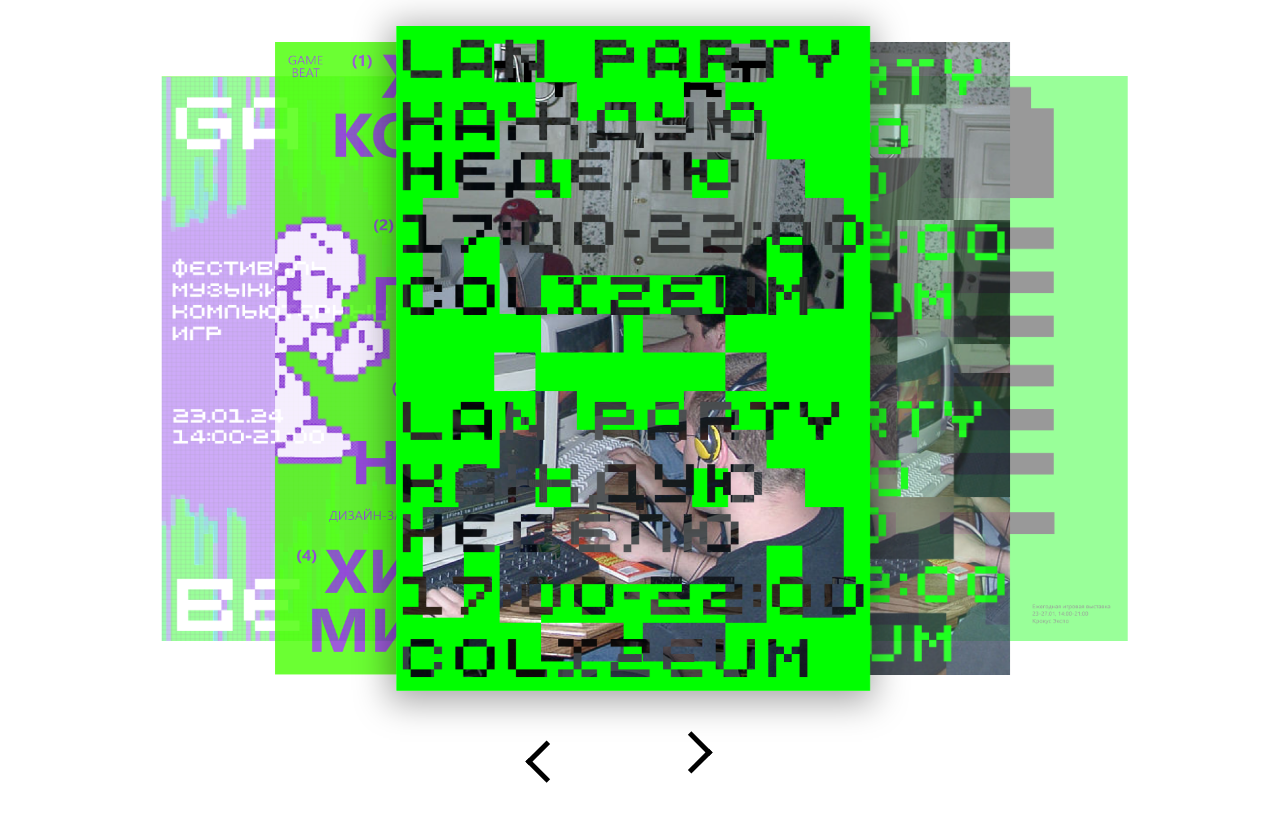
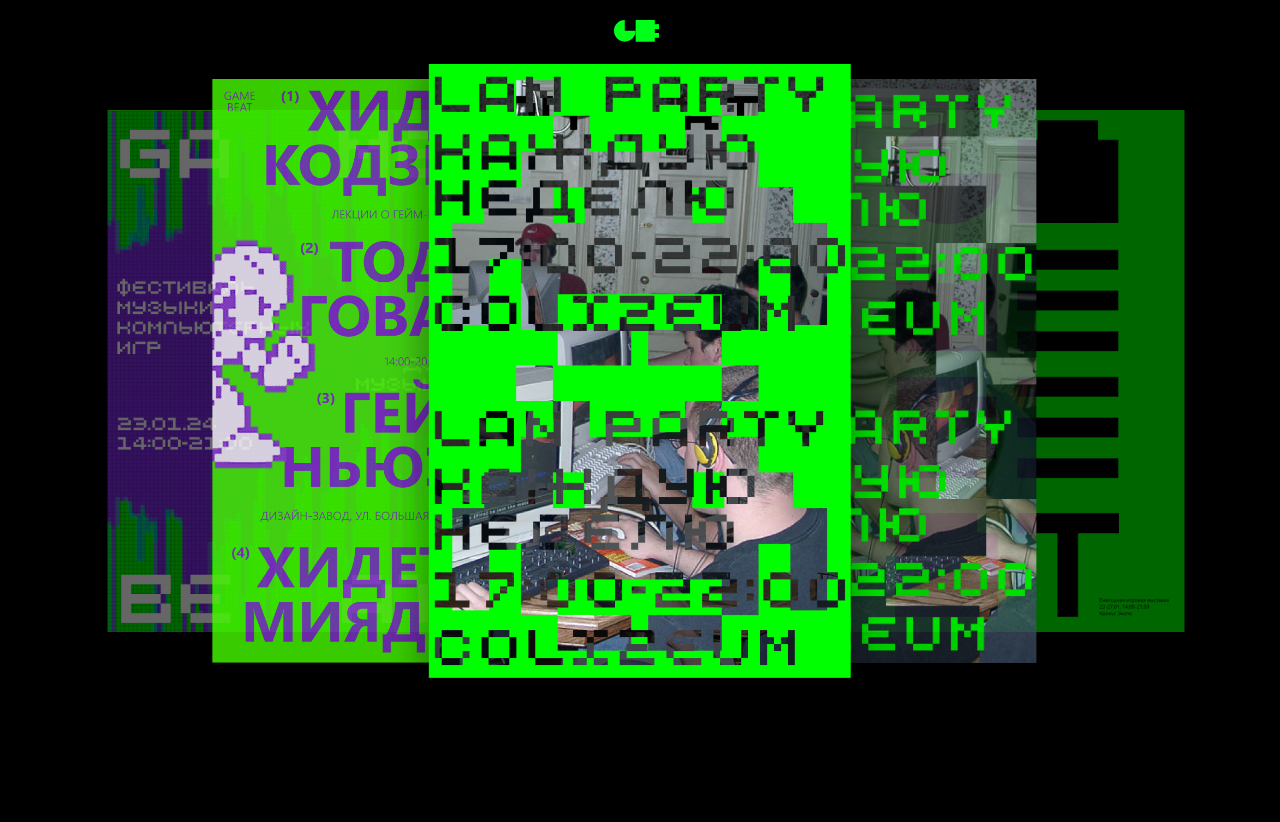
Before and after one commit to SofiiaShirenkova/posters-slider-js, a plain HTML site: page index.html in a window 1280 px wide. Drawn offline with nearby package versions, Linux system fonts and the light colour scheme.

Commit message:
Add files via upload

```diff
--- a/index.html
+++ b/index.html
@@ -11,8 +11,12 @@
 
   </head>
   <body>
+<!--
+    <div class="main_window"> -->
+    <img class="main_icon" src="img/main_w.svg">
 
     <div class="gallery">
+
       <div class="gallery-container">
         <img class="gallery-item g-i-1" src="img/1.png" data-index="1">
         <img class="gallery-item g-i-2" src="img/2.png" data-index="2">
@@ -20,7 +24,9 @@
         <img class="gallery-item g-i-4" src="img/4.png" data-index="4">
         <img class="gallery-item g-i-5" src="img/5.png" data-index="5">
       </div>
+
       <div class="gallery-controls"></div>
+
     </div>
     <script src="javascripts/script.js"></script>
 
--- a/stylesheets/content.css
+++ b/stylesheets/content.css
@@ -1,9 +1,24 @@
 body {
-  margin: 0;
-  padding: 0;
+  /* margin: 0;
+  padding: 0; */
   display: flex;
   flex-direction: row;
   align-items: center;
+  background-color: #000;
+}
+
+
+/* .main_window{
+   position: absolute;
+} */
+
+.main_icon{
+  position: fixed;
+  display: flex;
+  align-self: center;
+  margin-left: 48%;
+  margin-top: 4%;
+  z-index: 1000;
 }
 
 .gallery{
@@ -14,10 +29,10 @@
 .gallery-container {
   align-items: center;
   display: flex;
-  height: 52vw;
-  max-width: 37vw;
-  margin-top: 2%;
-  margin-left: 28%;
+  height: 48vw;
+  max-width: 33vw;
+  margin-top: 5%;
+  margin-left: 29%;
   /* margin: 0 auto; */
   position: relative;
 }
@@ -34,7 +49,7 @@
 }
 
 .g-i-1{
-  left: 1%;
+  left: -20%;
   opacity: .4;
   transform:  translateX(-50%);
 }
@@ -54,7 +69,7 @@
 }
 
 .g-i-2{
-  left: 30%;
+  left: 10%;
   transform: translateX(-50%);
 }
 
@@ -62,19 +77,19 @@
   box-shadow: -2px 5px 33px 6px rgba(0, 0, 0, 0.35);
   margin: 20vw;
   opacity: 1;
-  left: 4%;
+  left: 3%;
   transform: translateX(-50%);
   width: 100%;
   z-index: 3;
 }
 
 .g-i-4{
-  left: 90%;
+  left: 110%;
   transform: translateX(-50%);
 }
 
 .g-i-5{
-  left: 120%;
+  left: 150%;
   opacity: .4;
   transform: translateX(-50%);
 }
@@ -82,7 +97,7 @@
 .gallery-controls{
   display: flex;
   justify-content: center;
-  margin: 25px 0;
+  margin: -30% 0;
   height: 100px;
 }
 
@@ -91,9 +106,10 @@
   border: 0;
   cursor: pointer;
   font-size: 30px;
-  margin: 0 50px;
+  margin: 0 20%;
   padding: 0 12px;
   text-transform: capitalize;
+  z-index: 10;
 }
 
 .gallery-controls-button:focus{
@@ -105,18 +121,18 @@
 }
 
 .gallery-controls-previous::before{
-  border: solid #000;
+  border: solid #ffffff00;
   border-width: 0 5px 5px 0;
   content: '';
   display: inline-block;
-  height: 5px;
-  left: -30px;
+  /* margin-left: 50%; */
+  height: 40vw;
+  width: 20vw;
   padding: 10px;
-  position: absolute;
-  top: 20%;
-  transform: rotate(135deg) translateY(-50%);
-  transition: left 0.15s ease-in-out;
-  width: 5px;
+  right: 18%;
+  margin-top: 4vw;
+  transform: translateY(-50%);
+  /* transition: rigth 0.15s ease-in-out; */
 }
 
 .gallery-controls-previous:hover::before{
@@ -128,17 +144,18 @@
 }
 
 .gallery-controls-next::before{
-  border: solid #000;
-  border-width: 0 5px 5px 0;
+  border: solid #ffffff00;
+  border-width: 0 10px 5px 0;
   content: '';
   display: inline-block;
-  height: 5px;
+  margin-left: -8%;
+  height: 40vw;
+  width: 20vw;
   padding: 10px;
-  right: -30px;
-  top: 45;
-  transform: rotate(-45deg) translateY(-50%);
-  transition: rigth 0.15s ease-in-out;
-  width: 5px;
+  right: -70%;
+  margin-top: 4vw;
+  transform: translateY(-50%);
+  /* transition: rigth 0.15s ease-in-out; */
 }
 
 .gallery-controls-next:hover:before{
@@ -156,13 +173,13 @@
 }
 
 .gallery-nav li{
-  background: #ccc;
+  background: #cccccc00;
   border-radius: 50%;
   height: 10px;
   margin:  0 16px;
   width: 10px;
 }
 
-.gallery-nav li.gallery-item-selected{
+/* .gallery-nav li.gallery-item-selected{
   background: #555;
-}
+} */
```
Also changed, not shown: img/main_w.svg (added).
